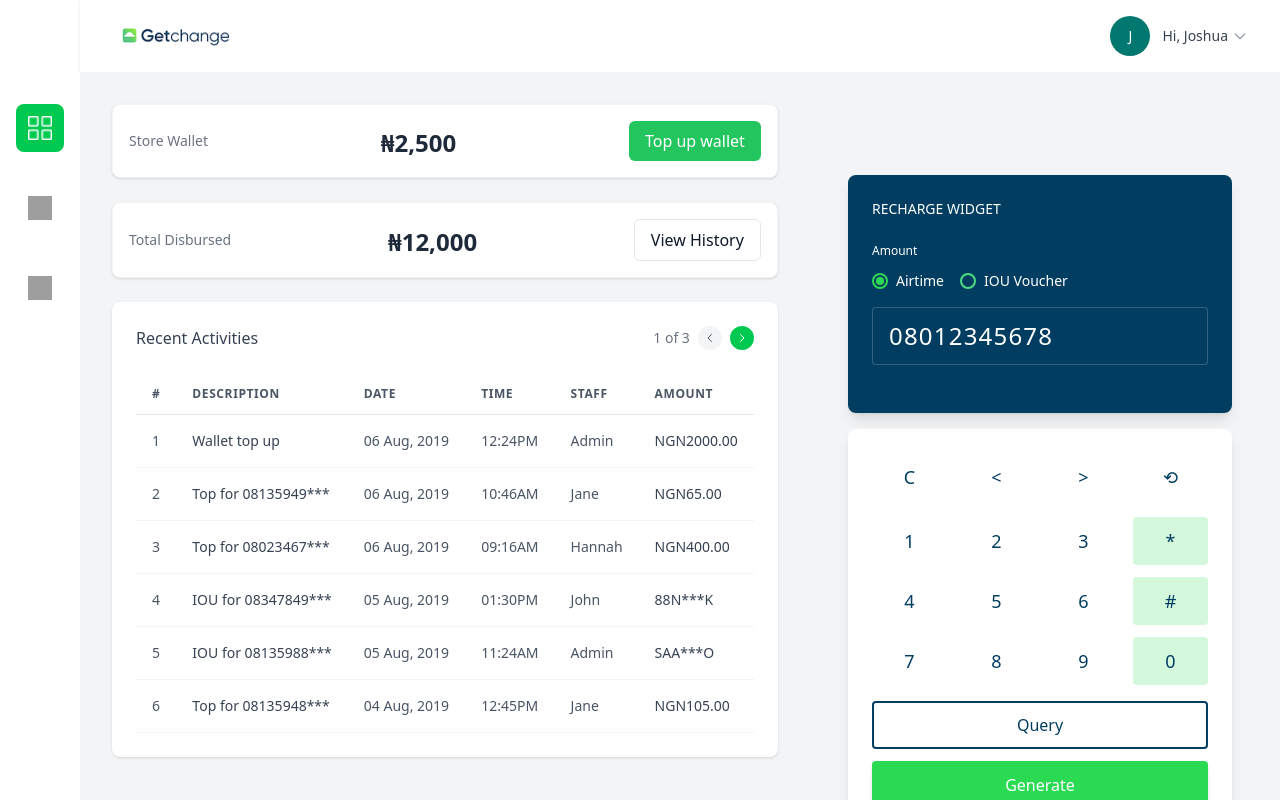
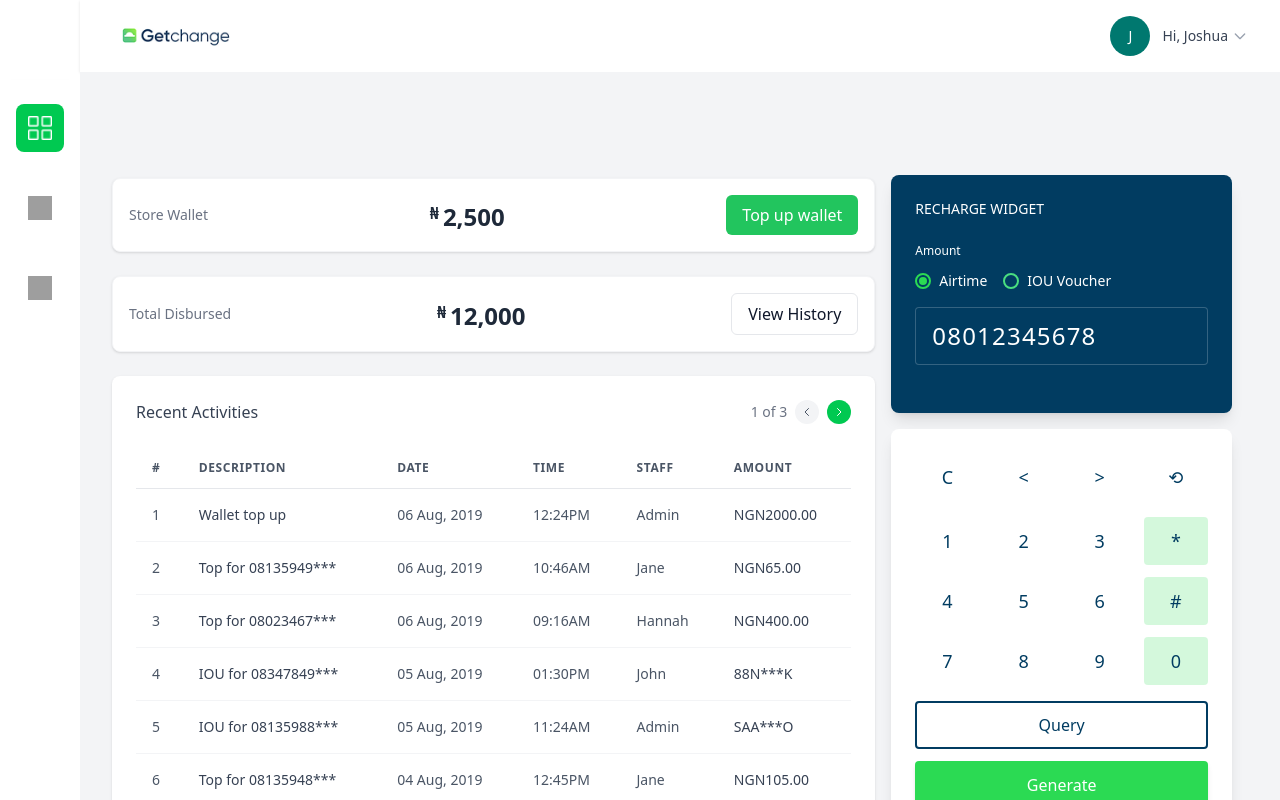
Before and after one commit to stellanechi/getchange, a Vue app: page /dashboard/explore in a window 1280 px wide. Built offline with nearby package versions, Linux system fonts and the light colour scheme; sample sign-in values are in the browser's storage; grey boxes are pictures that could not be loaded.

Commit message:
updated  explore page

```diff
--- a/src/components/explore/QuickView.vue
+++ b/src/components/explore/QuickView.vue
@@ -39,8 +39,9 @@ export default {
     </div>
 
     <div>
-      <p class="text-2xl font-bold text-gray-800 mt-1">
-        ₦{{ amount.toLocaleString() }}
+      <p class="text-2xl font-semibold text-gray-800 mt-1">
+        <span class="align-top text-base mr-1">₦</span
+        >{{ amount.toLocaleString() }}
       </p>
     </div>
 
--- a/src/pages/dashboard/Explore.vue
+++ b/src/pages/dashboard/Explore.vue
@@ -25,7 +25,6 @@ export default {
     },
     viewHistory() {
       console.log("View history clicked");
-      // Add your view history logic here
     },
     handleCreditWallet(data) {
       console.log("Credit wallet data:", data);
@@ -46,32 +45,28 @@ export default {
 </script>
 
 <template>
-  <div class="flex justify-between align-center">
-    <div>
-      <div class="mb-6 max-width-2xl">
-        <QuickView title="Store Wallet" :amount="2500" @onAction="handleTopUp">
+  <div class="flex justify-between items-center">
+    <div class="w-3/4">
+      <div class="mb-6">
+        <QuickView title="Store Wallet" :amount="2500">
           <Button
             buttonText="Top up wallet"
             buttonBgColor="#22c55e"
             buttonTextColor="#ffffff"
-            @onAction="handleClick"
+            @onAction="handleTopUp"
           />
         </QuickView>
       </div>
 
       <!-- Total Disbursed -->
       <div class="mb-6">
-        <QuickView
-          title="Total Disbursed"
-          :amount="12000"
-          @onAction="viewHistory"
-        >
+        <QuickView title="Total Disbursed" :amount="12000">
           <Button
             buttonText="View History"
             buttonBgColor="#ffffff"
             buttonTextColor="#0F172A"
             :borderVisible="true"
-            @onAction="handleClick"
+            @onAction="viewHistory"
         /></QuickView>
       </div>
       <div>
@@ -84,6 +79,9 @@ export default {
       <Calculator />
     </div>
   </div>
+
+  <div>
+    <Modal v-model="showModal" @credit-wallet="handleCreditWallet" />
+    <!-- <Modal /> -->
+  </div>
 </template>
-
-<style lang="scss" scoped></style>
```
